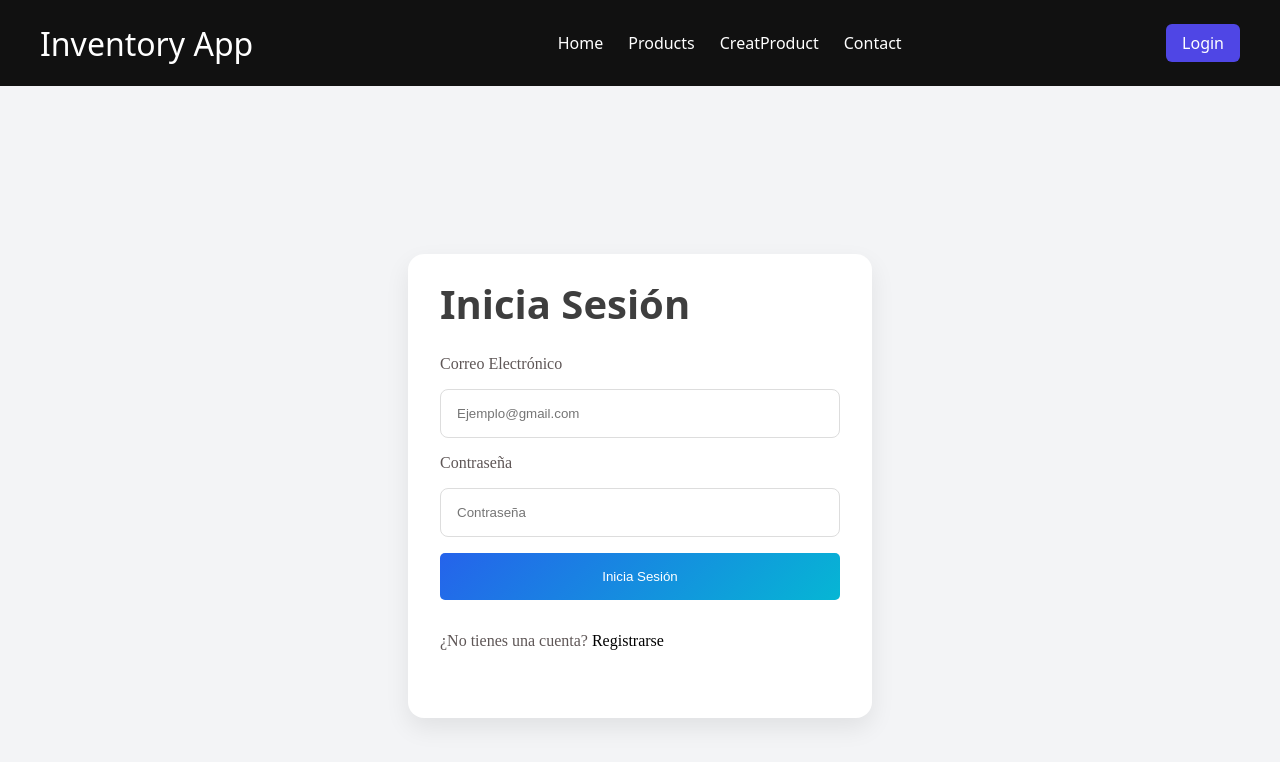
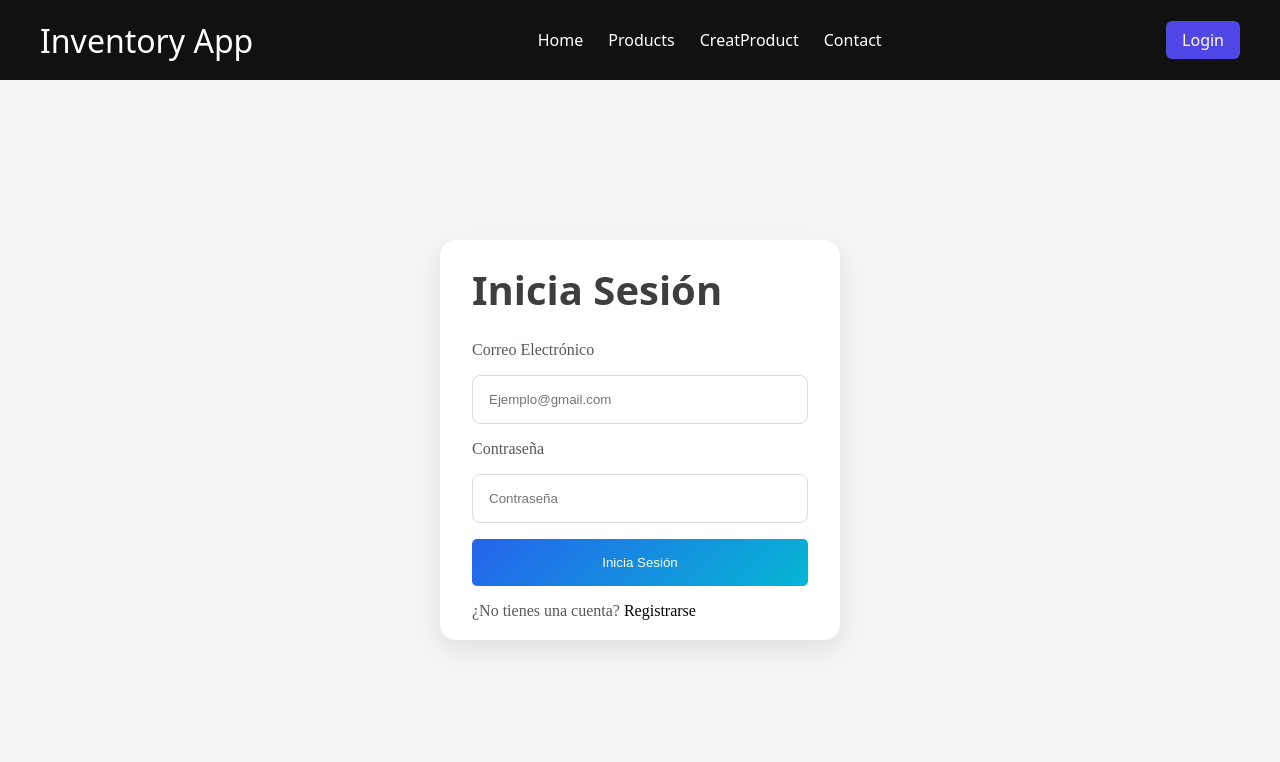
Before and after one commit to Bladimir-95/SistemaDeInventario, a React (Vite) app in the folder frontend/: page / in a window 1280 px wide. Shown: the top 762 px of the page. Built offline with nearby package versions, Linux system fonts and the light colour scheme.

Commit message:
Mejorando del layout global

```diff
--- a/frontend/src/App.tsx
+++ b/frontend/src/App.tsx
@@ -1,19 +1,20 @@
 import { BrowserRouter as Router, Routes, Route } from "react-router-dom";
+import Layout from "./layout/Layout";
 import Register from "./pages/auth/Register";
 import Login from "./pages/auth/Login";
 import CreatProducts from "./pages/procuts/CreatProducts";
-import Navbar from "./components/navbar/Navbar";
 
 function App() {
   return (
     <>
       <Router>
-        <Navbar />
         <Routes>
-          <Route path="/login" element={<Login />} />
-          <Route path="/register" element={<Register />} />
-          <Route path="/" element={<Login />} />
-          <Route path="/creatProduct" element={<CreatProducts />} />
+          <Route element={<Layout />}>
+            <Route path="/login" element={<Login />} />
+            <Route path="/register" element={<Register />} />
+            <Route path="/" element={<Login />} />
+            <Route path="/creatProduct" element={<CreatProducts />} />
+          </Route >
         </Routes>
       </Router>
     </>
--- a/frontend/src/components/navbar/Navbar.module.css
+++ b/frontend/src/components/navbar/Navbar.module.css
@@ -1,5 +1,6 @@
 .navbar{
   display:flex;
+  height: 80px;
   justify-content:space-between;
   align-items:center;
   padding: 8px 40px;
--- /dev/null
+++ b/frontend/src/layout/Layout.tsx
@@ -0,0 +1,16 @@
+import Navbar from '../components/navbar/Navbar';
+import { Outlet } from "react-router-dom";
+
+function Layout() {
+  return (
+    <div className="app-container">
+        <Navbar />
+
+        <main className="main-content">
+            <Outlet />
+        </main>
+    </div>
+  )
+}
+
+export default Layout
--- a/frontend/src/main.tsx
+++ b/frontend/src/main.tsx
@@ -1,6 +1,6 @@
 import { StrictMode } from 'react'
 import { createRoot } from 'react-dom/client'
-import "./index.css";
+import './styles/global.css';
 import App from './App.tsx'
 
 createRoot(document.getElementById('root')!).render(
--- a/frontend/src/pages/auth/auth.module.css
+++ b/frontend/src/pages/auth/auth.module.css
@@ -1,5 +1,5 @@
 .container {
-  min-height: 100vh;
+  height: 100%;
   display: flex;
   align-items: center;
   justify-content: center;
--- a/frontend/src/pages/procuts/CreateProducts.module.css
+++ b/frontend/src/pages/procuts/CreateProducts.module.css
@@ -1,5 +1,5 @@
 .container {
-    min-height: 100vh;
+    height: 100%;
     display: flex;
     align-items: center;
     justify-content: center;
--- /dev/null
+++ b/frontend/src/styles/global.css
@@ -0,0 +1,19 @@
+* {
+    margin: 0;
+    padding: 0;
+    box-sizing: border-box;
+}
+
+html, body, #root {
+    height: 100%;
+}
+
+.app-container {
+    height: 100%;
+    display: flex;
+    flex-direction: column;
+}
+
+.main-content {
+    flex: 1;
+}
```
